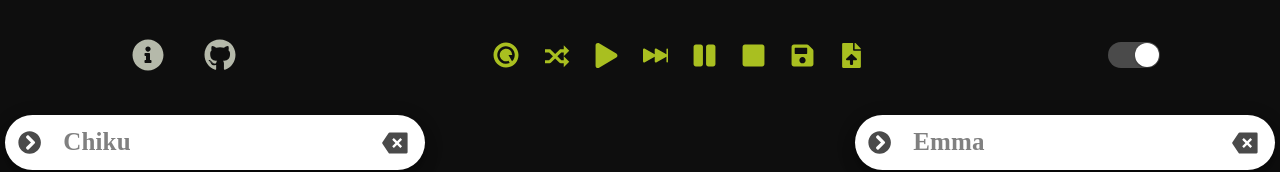
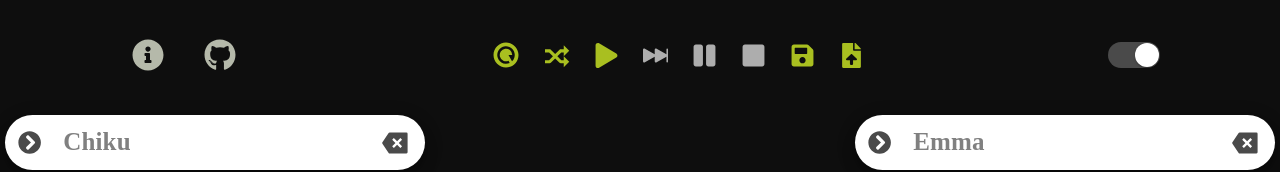
Before and after one commit to Eric761/stable-matching-algo-viz, a React (Create React App) app: page / in a window 1280 px wide. Shown: the top 172 px of the page. Built offline with nearby package versions, Linux system fonts and the light colour scheme; a web font is replaced by a local one.

Commit message:
Implemented control button functionality
Signed-off-by: Fardeen <fkamal@ee.iitr.ac.in>

```diff
--- a/src/App.js
+++ b/src/App.js
@@ -70,6 +70,9 @@ const App = () => {
     <div className="App" style={styleBg}>
       <Notifier />
       <Header
+        pause={pause}
+        SMPVizActive={SMPVizActive}
+        SMPVizDone={SMPVizDone}
         handleChangeBgColor={handleChangeBgColor}
         handleRandomConfig={handleRandomConfig}
         handleReset={handleReset}
--- a/src/components/Header/Header.js
+++ b/src/components/Header/Header.js
@@ -1,23 +1,21 @@
-import React, { useState } from "react";
+import React, { useState, useEffect } from "react";
 import { withStyles } from "@material-ui/core/styles";
 import Switch from "@material-ui/core/Switch";
-import {
-  FaStop,
-  FaPlay,
-  FaPause,
-  FaInfoCircle,
-  FaGithub,
-  FaFileUpload,
-  FaSave,
-} from "react-icons/fa";
-import { BsSkipForwardFill } from "react-icons/bs";
-import { ImShuffle } from "react-icons/im";
-import { RiRestartFill } from "react-icons/ri";
+import { FaInfoCircle, FaGithub } from "react-icons/fa";
+
 import {
   HeaderContainer,
   NavContainer,
   IconContainer,
   ToggleContainer,
+  StyledRiRestartFill,
+  StyledImShuffle,
+  StyledFaPlay,
+  StyledFaPause,
+  StyledBsSkipForwardFill,
+  StyledFaStop,
+  StyledFaSave,
+  StyledFaFileUpload,
 } from "./HeaderElements";
 
 const StyledSwitch = withStyles((theme) => ({
@@ -75,6 +73,9 @@ const StyledSwitch = withStyles((theme) => ({
 });
 
 const Header = ({
+  pause,
+  SMPVizActive,
+  SMPVizDone,
   handleChangeBgColor,
   handleRandomConfig,
   handleReset,
@@ -86,6 +87,13 @@ const Header = ({
   handleStop,
 }) => {
   const [state, setState] = useState(true);
+  const [active, setActive] = useState(false);
+
+  useEffect(() => {
+    let f = SMPVizActive;
+    setActive(f);
+  }, [SMPVizActive]);
+
   const handleChange = () => {
     setState(!state);
     handleChangeBgColor(!state);
@@ -105,43 +113,68 @@ const Header = ({
         </a>
       </NavContainer>
       <IconContainer>
-        <RiRestartFill
-          className={`restart-icon-style-${state}`}
-          onClick={() => handleReset(true)}
+        <StyledRiRestartFill
+          onClick={() => {
+            if (active) return;
+            handleReset(true);
+          }}
+          active={!active}
+          state={state}
         />
-        <ImShuffle
-          className={`icon-style-${state}`}
-          onClick={() => handleRandomConfig(true)}
+        <StyledImShuffle
+          onClick={() => {
+            if (active) return;
+            handleRandomConfig(true);
+          }}
+          active={!active}
+          state={state}
         />
-        <FaPlay
-          className={`icon-style-${state}`}
-          onClick={() => handlePlay(true)}
+        <StyledFaPlay onClick={() => handlePlay(true)} state={state} />
+        <StyledBsSkipForwardFill
+          onClick={() => {
+            if (!active || SMPVizDone) return;
+            handleSkip(true);
+            console.log("Working");
+          }}
+          active={active && !SMPVizDone}
+          state={state}
         />
-        <BsSkipForwardFill
-          className={`icon-style-${state}`}
-          onClick={() => handleSkip(true)}
+        <StyledFaPause
+          onClick={() => {
+            if (!active) return;
+            handlePause(true);
+          }}
+          active={active}
+          state={state}
+          isPaused={pause && !SMPVizDone}
         />
-        <FaPause
-          className={`icon-style-${state}`}
-          onClick={() => handlePause(true)}
+        <StyledFaStop
+          onClick={() => {
+            if (!active) return;
+            handleStop(true);
+          }}
+          active={active}
+          state={state}
         />
-        <FaStop
-          className={`icon-style-${state}`}
-          onClick={() => handleStop(true)}
-        />
-        <FaSave
-          className={`icon-style-${state}`}
-          onClick={() => handleSaveFile(true)}
+        <StyledFaSave
+          onClick={() => {
+            if (active) return;
+            handleSaveFile(true);
+          }}
+          active={!active}
+          state={state}
         />
         <label for="upload-file">
-          <FaFileUpload className={`icon-style-${state}`} />
+          <StyledFaFileUpload active={!active} state={state} />
         </label>
+        {!active && (
           <input
             id="upload-file"
             type="file"
             accept="application/json"
             onChange={handleUploadFile}
           />
+        )}
       </IconContainer>
       <ToggleContainer>
         <StyledSwitch checked={state} onChange={handleChange} />
--- a/src/components/Header/HeaderElements.js
+++ b/src/components/Header/HeaderElements.js
@@ -1,5 +1,9 @@
 import styled from "styled-components";
 import { Link } from "react-router-dom";
+import { RiRestartFill } from "react-icons/ri";
+import { ImShuffle } from "react-icons/im";
+import { BsSkipForwardFill } from "react-icons/bs";
+import { FaStop, FaPlay, FaPause, FaFileUpload, FaSave } from "react-icons/fa";
 
 export const HeaderContainer = styled.div`
   height: 60px;
@@ -70,30 +74,6 @@ export const IconContainer = styled.div`
     align-items: center;
   }
 
-  .restart-icon-style-true {
-    color: #a9bf20;
-    height: 30px;
-    width: 30px;
-    margin: 0 12px;
-    cursor: pointer;
-
-    &:hover {
-      color: #dcff00;
-    }
-  }
-  .restart-icon-style-false {
-    color: #545454;
-    height: 30px;
-    width: 30px;
-    margin: 0 12px;
-    cursor: pointer;
-    transition: 0.1s ease-in;
-
-    &:hover {
-      color: #000000;
-    }
-  }
-
   .icon-style-true {
     color: #a9bf20;
     height: 25px;
@@ -124,3 +104,132 @@ export const ToggleContainer = styled.div`
   justify-content: center;
   align-items: center;
 `;
+
+export const StyledRiRestartFill = styled(RiRestartFill)`
+  color: ${({ active, state }) =>
+    active ? (state ? "#a9bf20" : "#545454") : "#adadad"};
+  height: 30px;
+  width: 30px;
+  margin: 0 12px;
+  cursor: ${({ active }) => (active ? "pointer" : "")};
+
+  &:hover {
+    color: ${({ active, state }) =>
+      active ? (state ? "#dcff00" : "#000000") : "#adadad"};
+    transition: 0.1s ease-in;
+  }
+`;
+export const StyledImShuffle = styled(ImShuffle)`
+  height: 25px;
+  width: 25px;
+  margin: 0 12px;
+  color: ${({ active, state }) =>
+    active ? (state ? "#a9bf20" : "#545454") : "#adadad"};
+  cursor: ${({ active }) => (active ? "pointer" : "")};
+
+  &:hover {
+    color: ${({ active, state }) =>
+      active ? (state ? "#dcff00" : "#000000") : "#adadad"};
+    transition: 0.1s ease-in;
+  }
+`;
+
+export const StyledFaPlay = styled(FaPlay)`
+  height: 25px;
+  width: 25px;
+  margin: 0 12px;
+  color: ${({ state }) => (state ? "#a9bf20" : "#545454")};
+  cursor: pointer;
+
+  &:hover {
+    color: ${({ state }) => (state ? "#dcff00" : "#000000")};
+    transition: 0.1s ease-in;
+  }
+`;
+
+export const StyledBsSkipForwardFill = styled(BsSkipForwardFill)`
+  height: 25px;
+  width: 25px;
+  margin: 0 12px;
+  color: ${({ active, state }) =>
+    active ? (state ? "#a9bf20" : "#545454") : "#adadad"};
+  cursor: ${({ active }) => (active ? "pointer" : "")};
+
+  &:hover {
+    color: ${({ active, state }) =>
+      active ? (state ? "#dcff00" : "#000000") : "#adadad"};
+    transition: 0.1s ease-in;
+  }
+`;
+
+export const StyledFaPause = styled(FaPause)`
+  height: 25px;
+  width: 25px;
+  margin: 0 12px;
+  color: ${({ active, state, isPaused }) =>
+    active
+      ? isPaused
+        ? "#e0004f"
+        : state
+        ? "#a9bf20"
+        : "#545454"
+      : "#adadad"};
+  cursor: ${({ active }) => (active ? "pointer" : "")};
+
+  &:hover {
+    color: ${({ active, state, isPaused }) =>
+      active
+        ? isPaused
+          ? "#a73a60"
+          : state
+          ? "#dcff00"
+          : "#000000"
+        : "#adadad"};
+    transition: 0.1s ease-in;
+  }
+`;
+
+export const StyledFaStop = styled(FaStop)`
+  height: 25px;
+  width: 25px;
+  margin: 0 12px;
+  color: ${({ active, state }) =>
+    active ? (state ? "#a9bf20" : "#545454") : "#adadad"};
+  cursor: ${({ active }) => (active ? "pointer" : "")};
+
+  &:hover {
+    color: ${({ active, state }) =>
+      active ? (state ? "#dcff00" : "#000000") : "#adadad"};
+    transition: 0.1s ease-in;
+  }
+`;
+
+export const StyledFaSave = styled(FaSave)`
+  height: 25px;
+  width: 25px;
+  margin: 0 12px;
+  color: ${({ active, state }) =>
+    active ? (state ? "#a9bf20" : "#545454") : "#adadad"};
+  cursor: ${({ active }) => (active ? "pointer" : "")};
+
+  &:hover {
+    color: ${({ active, state }) =>
+      active ? (state ? "#dcff00" : "#000000") : "#adadad"};
+    transition: 0.1s ease-in;
+  }
+`;
+
+export const StyledFaFileUpload = styled(FaFileUpload)`
+  height: 25px;
+  width: 25px;
+  margin: 0 12px;
+  color: ${({ active, state }) =>
+    active ? (state ? "#a9bf20" : "#545454") : "#adadad"};
+  cursor: ${({ active }) => (active ? "pointer" : "")};
+
+  &:hover {
+    color: ${({ active, state }) =>
+      active ? (state ? "#dcff00" : "#000000") : "#adadad"};
+    transition: 0.1s ease-in;
+  }
+`;
--- a/src/components/MainList/FemaleList/FemaleList.js
+++ b/src/components/MainList/FemaleList/FemaleList.js
@@ -197,7 +197,9 @@ const FemaleList = ({
     if (play) {
       informer.queueMessage(
         "warning",
-        "Use stop button to edit configuration."
+        "Use stop button to edit configuration.",
+        1000,
+        "bottom-right"
       );
       return;
     }
--- a/src/components/MainList/MainList.js
+++ b/src/components/MainList/MainList.js
@@ -540,6 +540,8 @@ const MainList = ({
             "warning",
             "Configuration is invalid. Please use unique names for all entities."
           );
+          // To enable the play control btn again
+          handlePlay(false);
           return;
         }
         animationQueue = new Scheduler();
@@ -557,24 +559,25 @@ const MainList = ({
         animationQueue.disable = false;
         console.log(stableMarriageProcessQueue);
 
-        // Disable controls except for play, skip, pause, and stop.
-        // Make the containers uninteractive
-        // TODO
-
         informer.queueMessage("valid", "Visualization start.");
         handleVizActive(true);
         animationStep();
-      } else if (SMPVizActive && animationQueue && animationQueue.disable) {
+      } else if (
+        pause &&
+        SMPVizActive &&
+        animationQueue &&
+        animationQueue.disable
+      ) {
         handlePause(false);
         animationQueue.continue();
         informer.queueMessage("valid", "Visualization continuing.");
-        // Third conditional is for when the visualization is done, and the user
-        // can only use stop to reset everything.
+        // Third conditional is for when the visualization is done, and the user can only use stop to reset everything.
       } else {
         informer.queueMessage(
           "warning",
           "Use the stop button to reset the visualization."
         );
+        if (SMPVizDone) handlePlay(false);
       }
     }
   }, [play]);
@@ -592,6 +595,9 @@ const MainList = ({
       informer.queueMessage("valid", "Visualization paused.");
       handlePlay(false);
     }
+  }, [pause]);
+
+  useEffect(() => {
     if (skip) {
       if (!SMPVizActive || SMPVizDone) return;
       showResult();
@@ -599,10 +605,11 @@ const MainList = ({
         "valid",
         "Toggle an entity with their angle button to see their partner."
       );
-      // Make reset button disable
       handleSkip(false);
+      handlePlay(false);
+      handlePause(false);
     }
-  }, [pause, skip]);
+  }, [skip]);
 
   useEffect(() => {
     if (stop) {
@@ -619,8 +626,6 @@ const MainList = ({
       handlePause(false);
       setHighlightMaleIndex(-1);
       setHighlightFemaleIndex(-1);
-
-      // TODO - > Reset the controls to correct state.
 
       // Animate the removal of the entities.
       let timeoutQueue = new Scheduler();
--- a/src/components/MainList/MaleList/MaleList.js
+++ b/src/components/MainList/MaleList/MaleList.js
@@ -206,7 +206,9 @@ const MaleList = ({
     if (play) {
       informer.queueMessage(
         "warning",
-        "Use stop button to edit configuration."
+        "Use stop button to edit configuration.",
+        1000,
+        "bottom-left"
       );
       return;
     }
```
Lines whose indentation alone changed are shown as unchanged.
